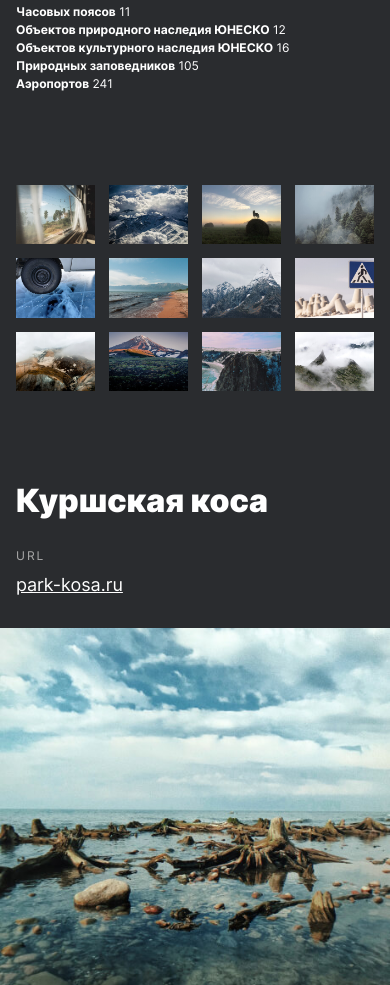
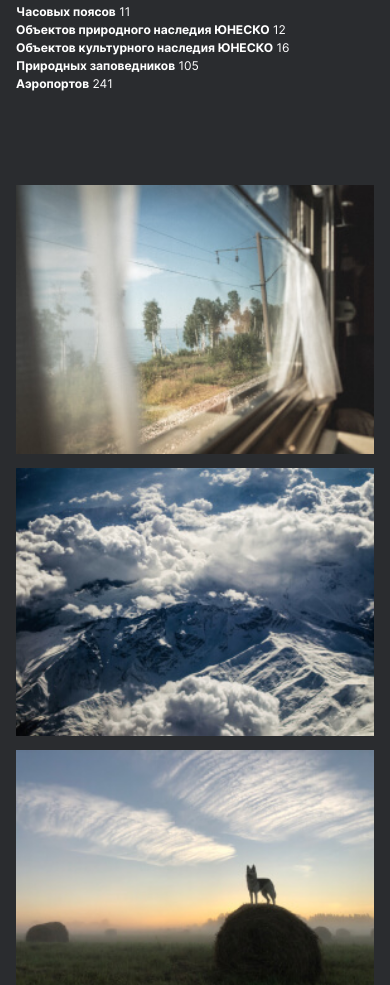
Before and after one commit to l1qwy/russian-travel, a plain HTML site: page index.html in a window 390 px wide. Shown: the part 1232-2217 px from the top of the page. Drawn offline with Linux system fonts and the light colour scheme.

Commit message:
3_спринт.1 итерация

```diff
--- a/block/page/__container/page__container.css
+++ b/block/page/__container/page__container.css
@@ -12,12 +12,12 @@
 
 @media (min-width: 768px) and (max-width: 1023px) {
   .page__container {
-    padding: 28px 0 24px
+    padding: 28px 0 24px;
   }
 }
 
 @media (min-width: 320px) and (max-width: 767px) {
   .page__container {
-    padding: 28px 0 24px
+    padding: 28px 0 24px;
   }
 }
--- a/block/photo-grid/__list/photo-grid__list.css
+++ b/block/photo-grid/__list/photo-grid__list.css
@@ -26,6 +26,7 @@
 
 @media (min-width: 320px) and (max-width: 767px) {
   .photo-grid__list {
+    grid-template-columns: 1fr;
     grid-gap: 14px;
   }
 }
```
Also changed, not shown: index.html (+1 -0 lines), 1 other file.
